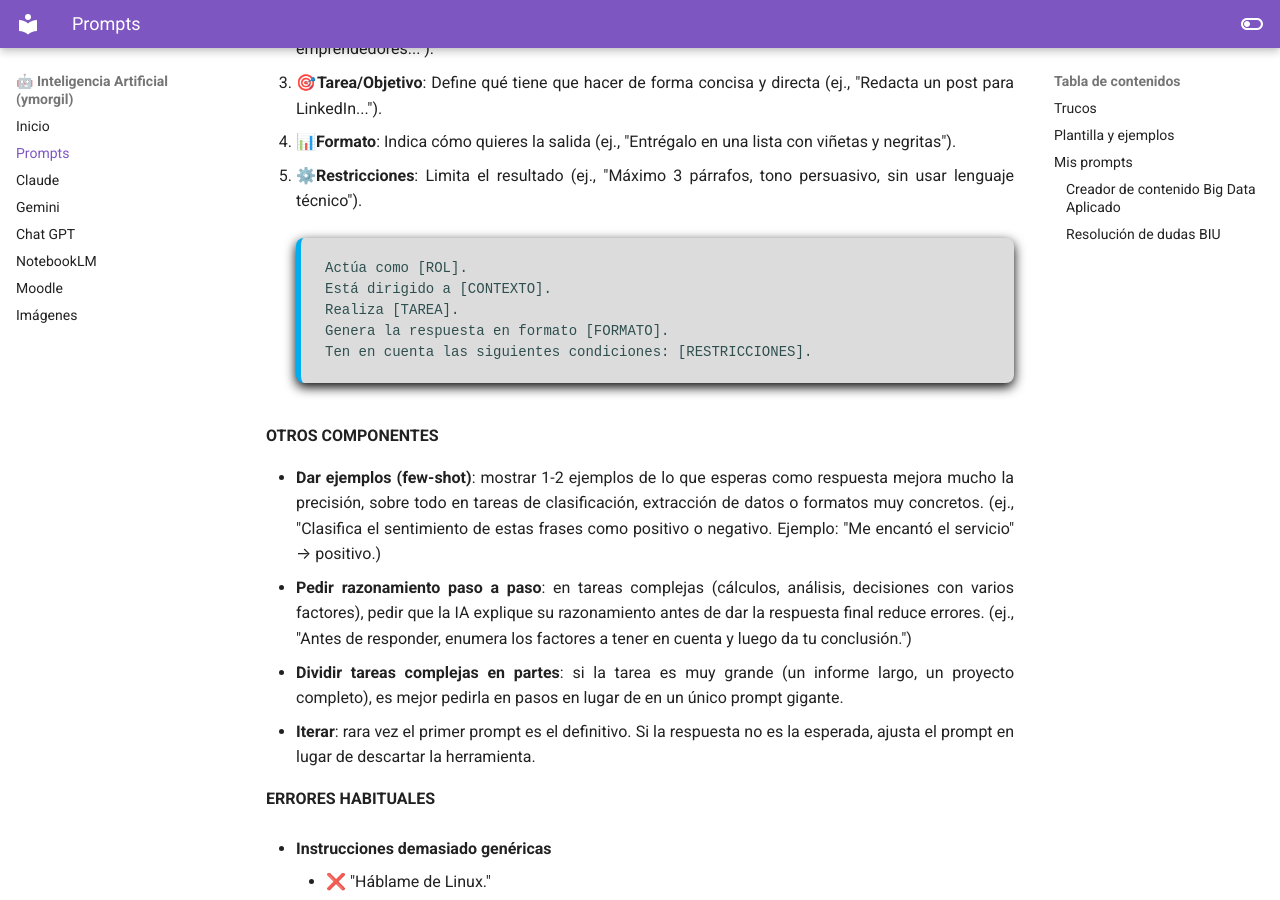
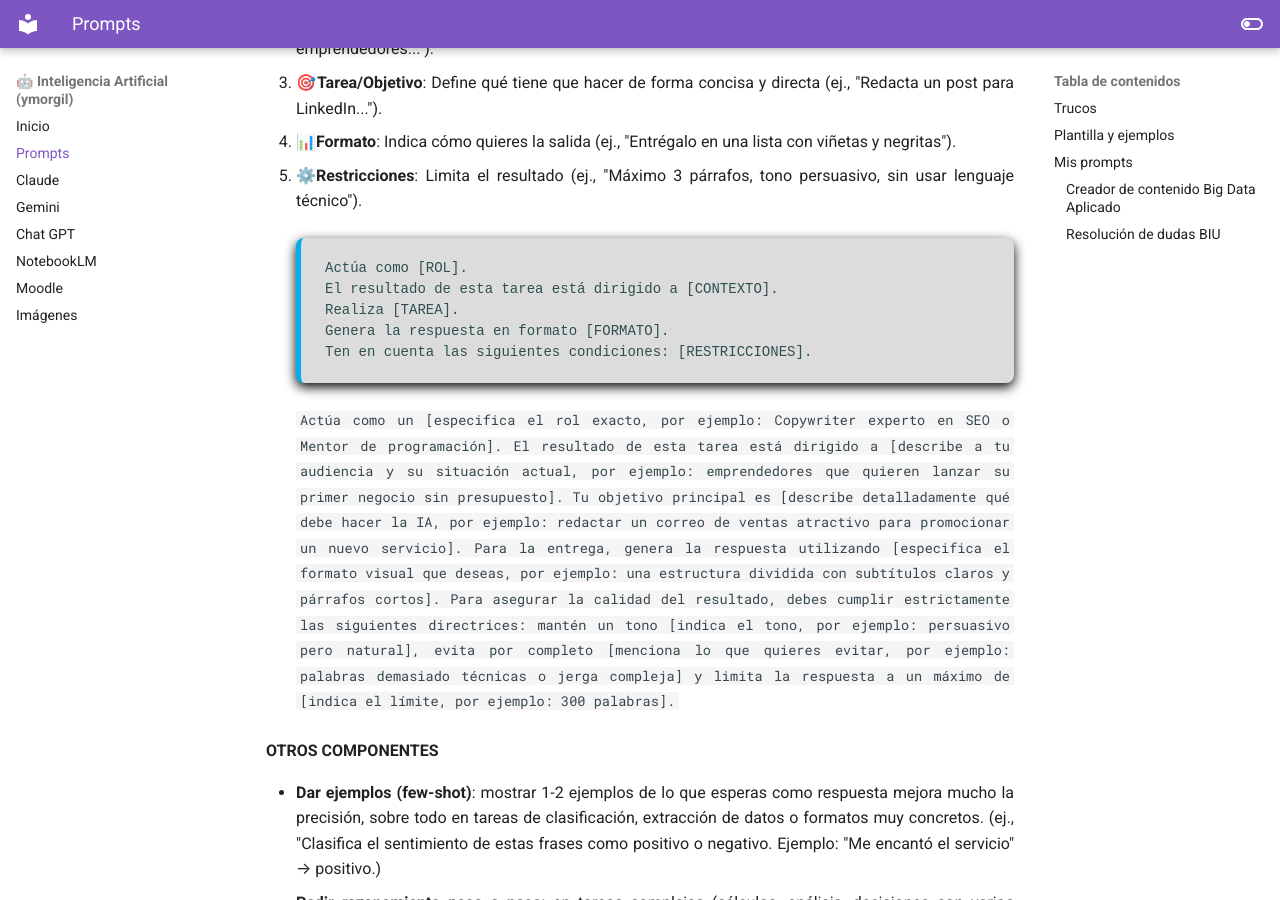
Before and after one commit to ymorgil/intart, an MkDocs documentation site: the page built from docs/01prompts.md, in a window 1280 px wide and 900 px high, scrolled down 372 px. Built offline with MkDocs 1.6.1 and Material for MkDocs 9.7.7, drawn with Linux system fonts in a browser that asks for light colours.

Commit message:
20260709 update

````diff
--- a/docs/01prompts.md
+++ b/docs/01prompts.md
@@ -9,10 +9,17 @@ Un **prompt** es la instrucción que le das a una IA para indicarle qué quieres
 
 
         Actúa como [ROL].
-        Está dirigido a [CONTEXTO].
+        El resultado de esta tarea está dirigido a [CONTEXTO].
         Realiza [TAREA].
         Genera la respuesta en formato [FORMATO].
         Ten en cuenta las siguientes condiciones: [RESTRICCIONES].
+```
+Actúa como un [especifica el rol exacto, por ejemplo: Copywriter experto en SEO o Mentor de programación].
+El resultado de esta tarea está dirigido a [describe a tu audiencia y su situación actual, por ejemplo: emprendedores que quieren lanzar su primer negocio sin presupuesto].
+Tu objetivo principal es [describe detalladamente qué debe hacer la IA, por ejemplo: redactar un correo de ventas atractivo para promocionar un nuevo servicio].
+Para la entrega, genera la respuesta utilizando [especifica el formato visual que deseas, por ejemplo: una estructura dividida con subtítulos claros y párrafos cortos].
+Para asegurar la calidad del resultado, debes cumplir estrictamente las siguientes directrices: mantén un tono [indica el tono, por ejemplo: persuasivo pero natural], evita por completo [menciona lo que quieres evitar, por ejemplo: palabras demasiado técnicas o jerga compleja] y limita la respuesta a un máximo de [indica el límite, por ejemplo: 300 palabras].
+```
 
 **OTROS COMPONENTES**
 
````
Also changed, not shown: docs/02claude.md (+1 -1 lines).
